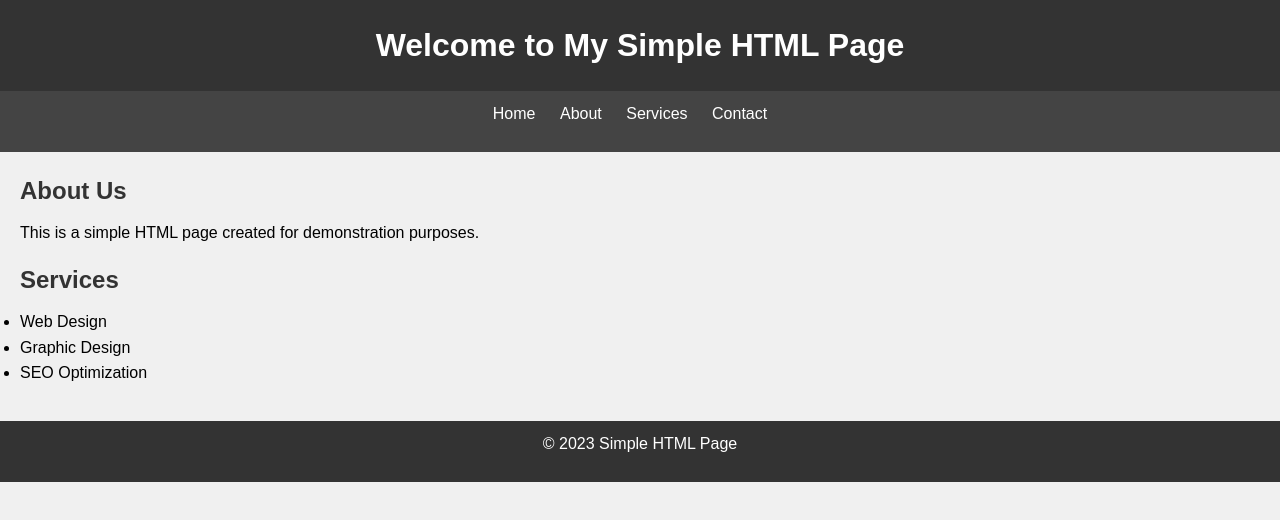
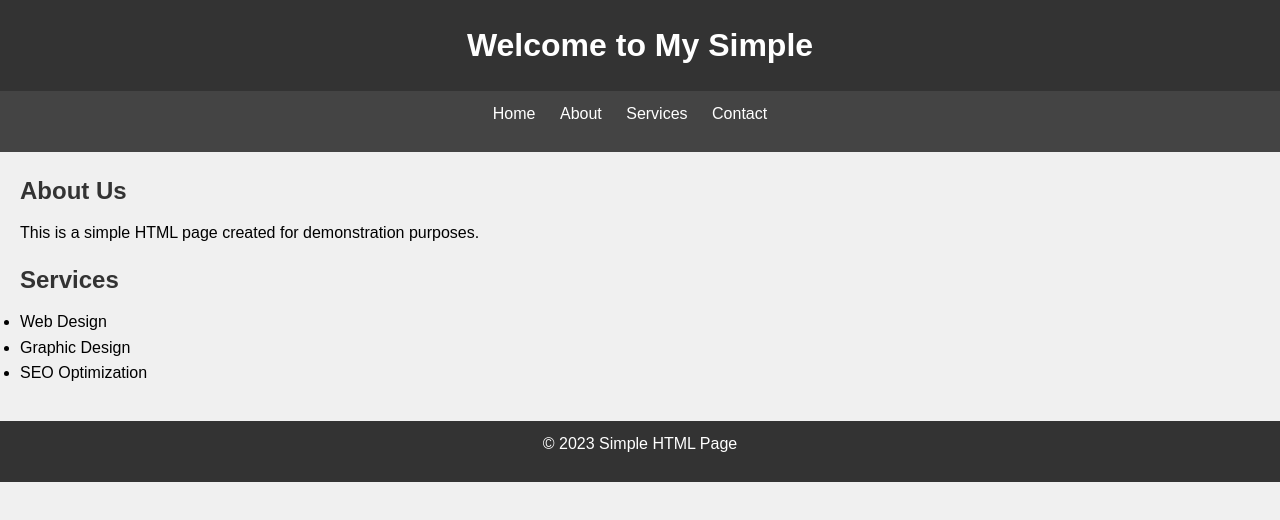
Before and after one commit to Mathesh2000/second, a plain HTML site: page index.html in a window 1280 px wide. Drawn offline with Linux system fonts and the light colour scheme.

Commit message:
Feat: index.css

```diff
--- a/index.html
+++ b/index.html
@@ -8,7 +8,7 @@
 </head>
 <body>
     <header>
-        <h1>Welcome to My Simple HTML Page</h1>
+        <h1>Welcome to My Simple</h1>
     </header>
 
     <nav>
```
